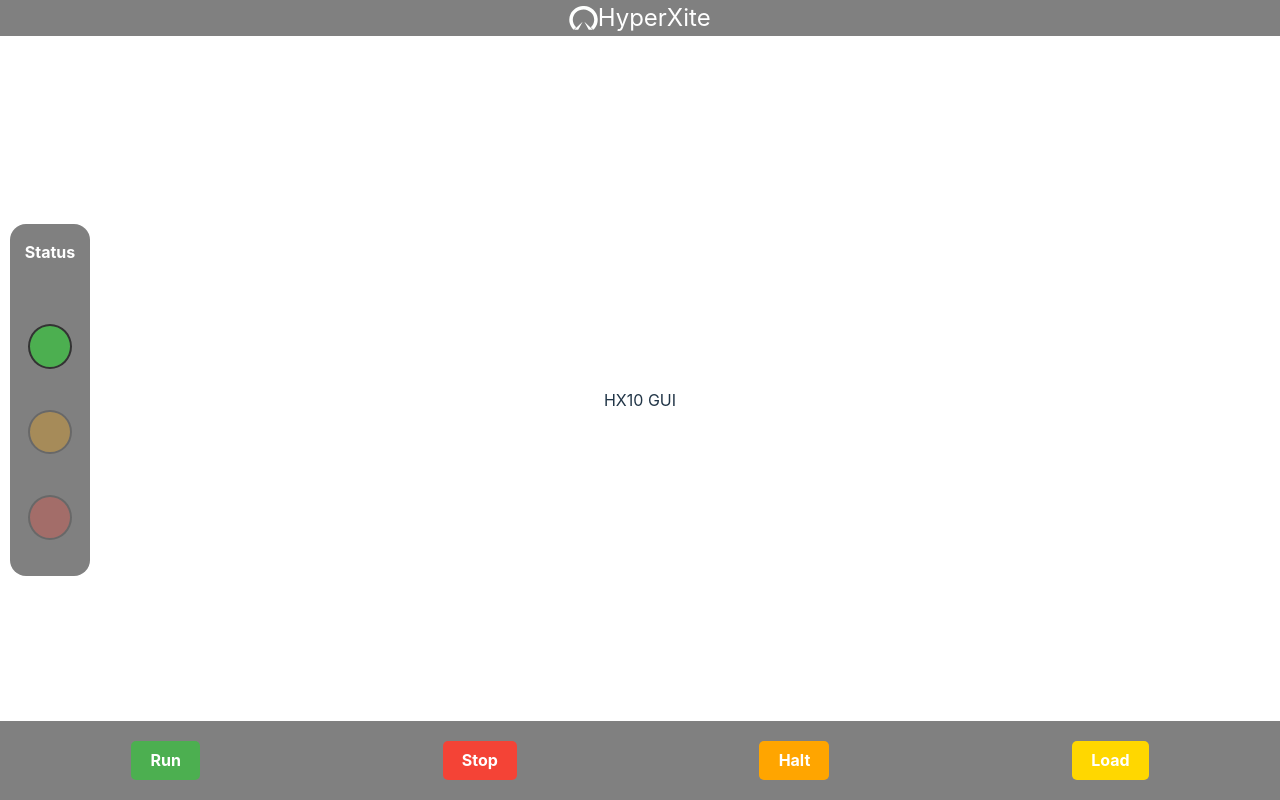
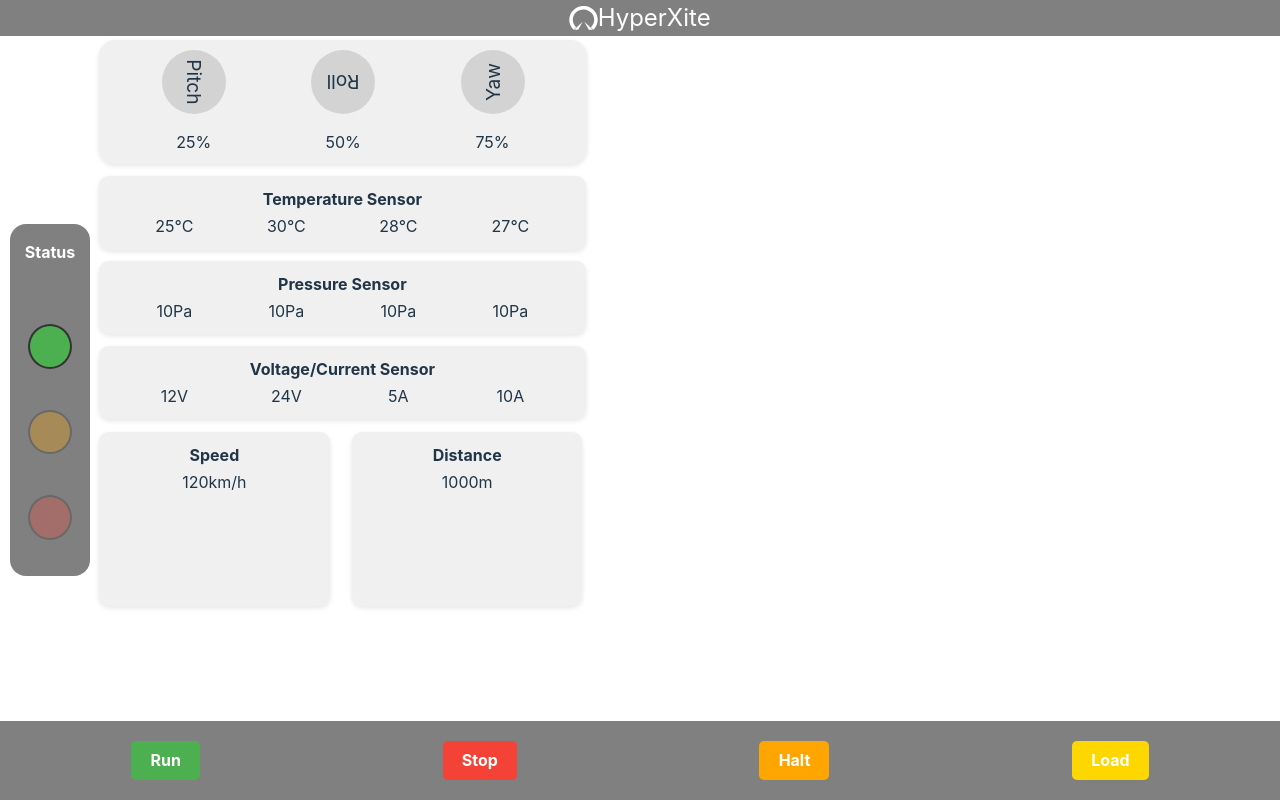
Before and after one commit to UCI-HyperXite/hx10-control-system, a React (Vite) app in the folder control-station/: page / in a window 1280 px wide. Built offline with nearby package versions, Linux system fonts and the light colour scheme.

Commit message:
init sensor components

```diff
--- a/control-station/src/App.tsx
+++ b/control-station/src/App.tsx
@@ -1,18 +1,43 @@
-import React from 'react';
+import React, { useState }from 'react';
 import Navbar from "@/components/Navbar/Navbar";
 import StatusIndicator from "@/components/StatusIndicator/StatusIndicator";
 import ControlPanel from "@/components/ControlPanel/ControlPanel";
+import RotationIndicator from "@/components/RotationIndicator/RotationIndicator";
+import Temperature from './components/Sensors/Temperature';
+import Pressure from './components/Sensors/Pressure';
+import VoltageCurrent from './components/Sensors/VoltageCurrent';
+import Speed from './components/Sensors/Speed';
+import Distance from './components/Sensors/Distance';
 
 import './App.css';
 
 function App() {
+  //rotation uses percentage
+  const [pitch, setPitch] = useState(25);
+  const [roll, setRoll] = useState(50);
+  const [yaw, setYaw] = useState(75);
+
+  const temperatures = [25, 30, 28, 27];
+  const pressures = [10, 10, 10, 10];
+  const voltages = [12, 24];
+  const currents = [5, 10];
+
+  const speed = 120;
+  const distance = 1000;
+
   return (
     <div className="App">
       <Navbar />
       <StatusIndicator status="green" />
-      <main className="content">
-        HX10 GUI
-      </main>
+
+      <div className="sensor-container">
+        <RotationIndicator pitch={pitch} roll={roll} yaw={yaw} />
+        <Temperature temperatures={temperatures} unit="°C" />
+        <Pressure pressures={pressures} unit="Pa" />
+        <VoltageCurrent voltages={voltages} currents={currents} voltageUnit="V" currentUnit="A" />
+        <Speed speed={speed} unit="km/h" />
+        <Distance distance={distance} unit="m" />
+      </div>
       <ControlPanel />
     </div>
   );
--- /dev/null
+++ b/control-station/src/components/RotationIndicator/RotationIndicator.css
@@ -0,0 +1,40 @@
+.rotation-indicator {
+  display: flex;
+  justify-content: center;
+  padding: 10px 20px;
+  background-color: #f0f0f0;
+  border-radius: 1rem;
+  box-shadow: 0 2px 5px rgba(0, 0, 0, 0.1);
+  position: fixed;
+  top: 2.5rem;
+  left: 6.2rem;
+  width: 35%;
+}
+
+.circle-container {
+  display: flex;
+  justify-content: space-around;
+  width: 100%;
+}
+
+.circle-item {
+  display: flex;
+  flex-direction: column;
+  align-items: center;
+}
+
+.circle {
+  width: 4rem;
+  height: 4rem;
+  border-radius: 50%;
+  background-color: lightgray;
+  display: flex;
+  justify-content: center;
+  align-items: center;
+  font-size: 1.2rem;
+}
+
+.percentage {
+  margin-top: 1rem;
+  font-size: 1rem;
+}
--- /dev/null
+++ b/control-station/src/components/RotationIndicator/RotationIndicator.tsx
@@ -0,0 +1,38 @@
+
+import React from 'react';
+import './RotationIndicator.css';
+
+interface RotationIndicatorProps {
+  pitch: number; // percentage value for pitch
+  roll: number;  // percentage value for roll
+  yaw: number;   // percentage value for yaw
+}
+
+const RotationIndicator: React.FC<RotationIndicatorProps> = ({ pitch, roll, yaw }) => {
+  return (
+    <div className="rotation-indicator">
+      <div className="circle-container">
+        <div className="circle-item">
+          <div className="circle" style={{ transform: `rotate(${pitch * 3.6}deg)` }}>
+            Pitch
+          </div>
+          <div className="percentage">{pitch}%</div>
+        </div>
+        <div className="circle-item">
+          <div className="circle" style={{ transform: `rotate(${roll * 3.6}deg)` }}>
+            Roll
+          </div>
+          <div className="percentage">{roll}%</div>
+        </div>
+        <div className="circle-item">
+          <div className="circle" style={{ transform: `rotate(${yaw * 3.6}deg)` }}>
+            Yaw
+          </div>
+          <div className="percentage">{yaw}%</div>
+        </div>
+      </div>
+    </div>
+  );
+};
+
+export default RotationIndicator;
--- /dev/null
+++ b/control-station/src/components/Sensors/Distance.tsx
@@ -0,0 +1,20 @@
+import React from 'react';
+import './Sensors.css';
+
+interface DistanceIndicatorProps {
+  distance: number;
+  unit: string;
+}
+
+function DistanceIndicator({ distance, unit }: DistanceIndicatorProps) {
+  return (
+    <div className="sensor-display distance-indicator">
+      <h3 className="sensor-title">Distance</h3>
+      <div className="sensor-value large">
+        <span className="value-number">{distance}{unit}</span>
+      </div>
+    </div>
+  );
+}
+
+export default DistanceIndicator;
--- /dev/null
+++ b/control-station/src/components/Sensors/Pressure.tsx
@@ -0,0 +1,24 @@
+import React from 'react';
+import './Sensors.css';
+
+interface PressureSensorProps {
+  pressures: number[];
+  unit: string;
+}
+
+function PressureSensor({ pressures, unit }: PressureSensorProps) {
+  return (
+    <div className="sensor-display pressure-sensor">
+      <h3 className="sensor-title">Pressure Sensor</h3>
+      <div className="sensor-values">
+        {pressures.map((pressure, index) => (
+          <div key={index} className="sensor-value">
+            <span className="value-number">{pressure}{unit}</span>
+          </div>
+        ))}
+      </div>
+    </div>
+  );
+}
+
+export default PressureSensor;
--- /dev/null
+++ b/control-station/src/components/Sensors/Sensors.css
@@ -0,0 +1,96 @@
+.sensor-container {
+    position: fixed;
+    top: 2rem;
+    left: 6.2rem;
+    width: 35%;
+    display: flex;
+    flex-direction: column;
+    gap: 1rem;
+  }
+
+  .sensor-display {
+    display: flex;
+    flex-direction: column;
+    padding: 0.7rem 1.2rem ;
+    background-color: #f0f0f0;
+    border-radius: 10px;
+    box-shadow: 0 2px 5px rgba(0, 0, 0, 0.1);
+    width: 35%;
+
+
+  }
+
+  .sensor-title {
+    font-size: 1rem;
+    margin-top: 0rem;
+    margin-bottom: 0.2rem;
+    text-align: center;
+  }
+
+  .value-label {
+    font-size: 0.9rem;
+    color: #666;
+  }
+
+  .sensor-values {
+    display: flex;
+    justify-content: space-between;
+  }
+
+  .sensor-value {
+    display: flex;
+    flex-direction: column;
+    align-items: center;
+    flex: 1;
+  }
+
+  .value-number {
+    font-size: 1rem;
+  }
+
+
+  .temperature-sensor {
+    position: fixed;
+    top: 11rem;
+    left: 6.2rem;
+  }
+
+  .pressure-sensor {
+    position: fixed;
+    top: 16.3rem;
+    left: 6.2rem;
+  }
+
+  .voltage-current-sensor {
+    position: fixed;
+    top: 21.6rem;
+    left: 6.2rem;
+  }
+
+.speed-indicator,
+.distance-indicator {
+  width: calc(50% - 10px);
+  height: 15rem;
+  display: flex;
+  flex-direction: column;
+  justify-content: center;
+  align-items: center;
+  width: 15%;
+  height: 19%;
+}
+
+.speed-indicator {
+    position: fixed;
+    top: 27rem;
+    left: 6.2rem;
+}
+
+.distance-indicator {
+    position: fixed;
+    top: 27rem;
+    left: 22rem;
+}
+
+.sensor-value.large {
+  font-size: 2rem;
+}
--- /dev/null
+++ b/control-station/src/components/Sensors/Speed.tsx
@@ -0,0 +1,20 @@
+import React from 'react';
+import './Sensors.css';
+
+interface SpeedIndicatorProps {
+  speed: number;
+  unit: string;
+}
+
+function SpeedIndicator({ speed, unit }: SpeedIndicatorProps) {
+  return (
+    <div className="sensor-display speed-indicator">
+      <h3 className="sensor-title">Speed</h3>
+      <div className="sensor-value large">
+        <span className="value-number">{speed}{unit}</span>
+      </div>
+    </div>
+  );
+}
+
+export default SpeedIndicator;
--- /dev/null
+++ b/control-station/src/components/Sensors/Temperature.tsx
@@ -0,0 +1,24 @@
+import React from 'react';
+import './Sensors.css';
+
+interface TemperatureSensorProps {
+  temperatures: number[];
+  unit: string;
+}
+
+function TemperatureSensor({ temperatures, unit }: TemperatureSensorProps) {
+  return (
+    <div className="sensor-display temperature-sensor">
+      <h3 className="sensor-title">Temperature Sensor</h3>
+      <div className="sensor-values">
+        {temperatures.map((temp, index) => (
+          <div key={index} className="sensor-value">
+            <span className="value-number">{temp}{unit}</span>
+          </div>
+        ))}
+      </div>
+    </div>
+  );
+}
+
+export default TemperatureSensor;
--- /dev/null
+++ b/control-station/src/components/Sensors/VoltageCurrent.tsx
@@ -0,0 +1,31 @@
+import React from 'react';
+import './Sensors.css';
+
+interface VoltageCurrentSensorProps {
+  voltages: number[];
+  currents: number[];
+  voltageUnit: string;
+  currentUnit: string;
+}
+
+function VoltageCurrentSensor({ voltages, currents, voltageUnit, currentUnit }: VoltageCurrentSensorProps) {
+  return (
+    <div className="sensor-display voltage-current-sensor">
+      <h3 className="sensor-title">Voltage/Current Sensor</h3>
+      <div className="sensor-values">
+        {voltages.map((voltage, index) => (
+          <div key={`voltage-${index}`} className="sensor-value">
+            <span className="value-number">{voltage}{voltageUnit}</span>
+          </div>
+        ))}
+        {currents.map((current, index) => (
+          <div key={`current-${index}`} className="sensor-value">
+            <span className="value-number">{current}{currentUnit}</span>
+          </div>
+        ))}
+      </div>
+    </div>
+  );
+}
+
+export default VoltageCurrentSensor;
--- a/package.json
+++ b/package.json
@@ -2,5 +2,9 @@
   "devDependencies": {
     "@types/react": "^18.3.12",
     "@types/react-dom": "^18.3.1"
+  },
+  "dependencies": {
+    "react-scripts": "^5.0.1",
+    "typescript": "^4.9.5"
   }
 }
```
Also changed, not shown: 2 other files (tests, documents, lock files or other folders).
